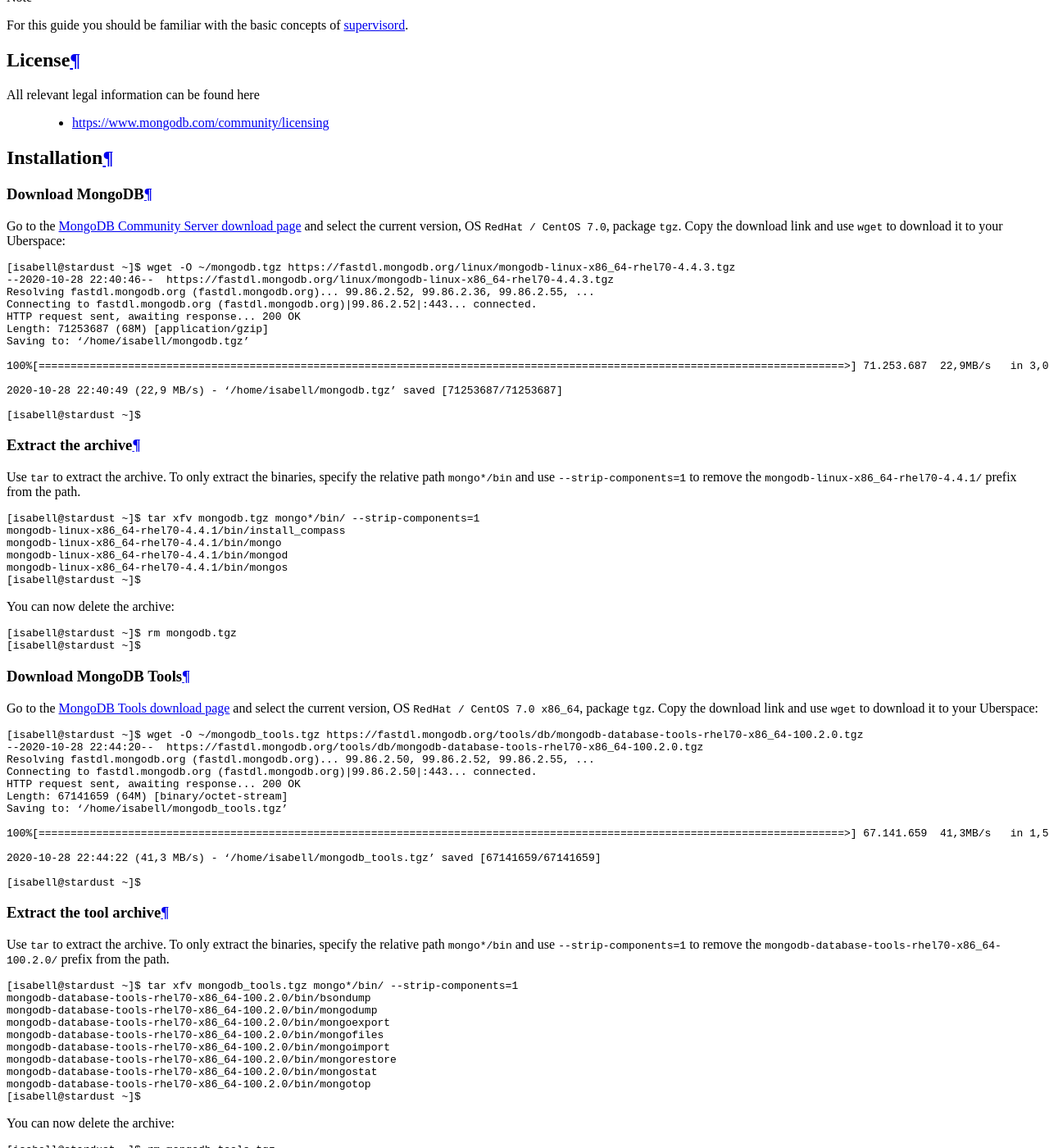
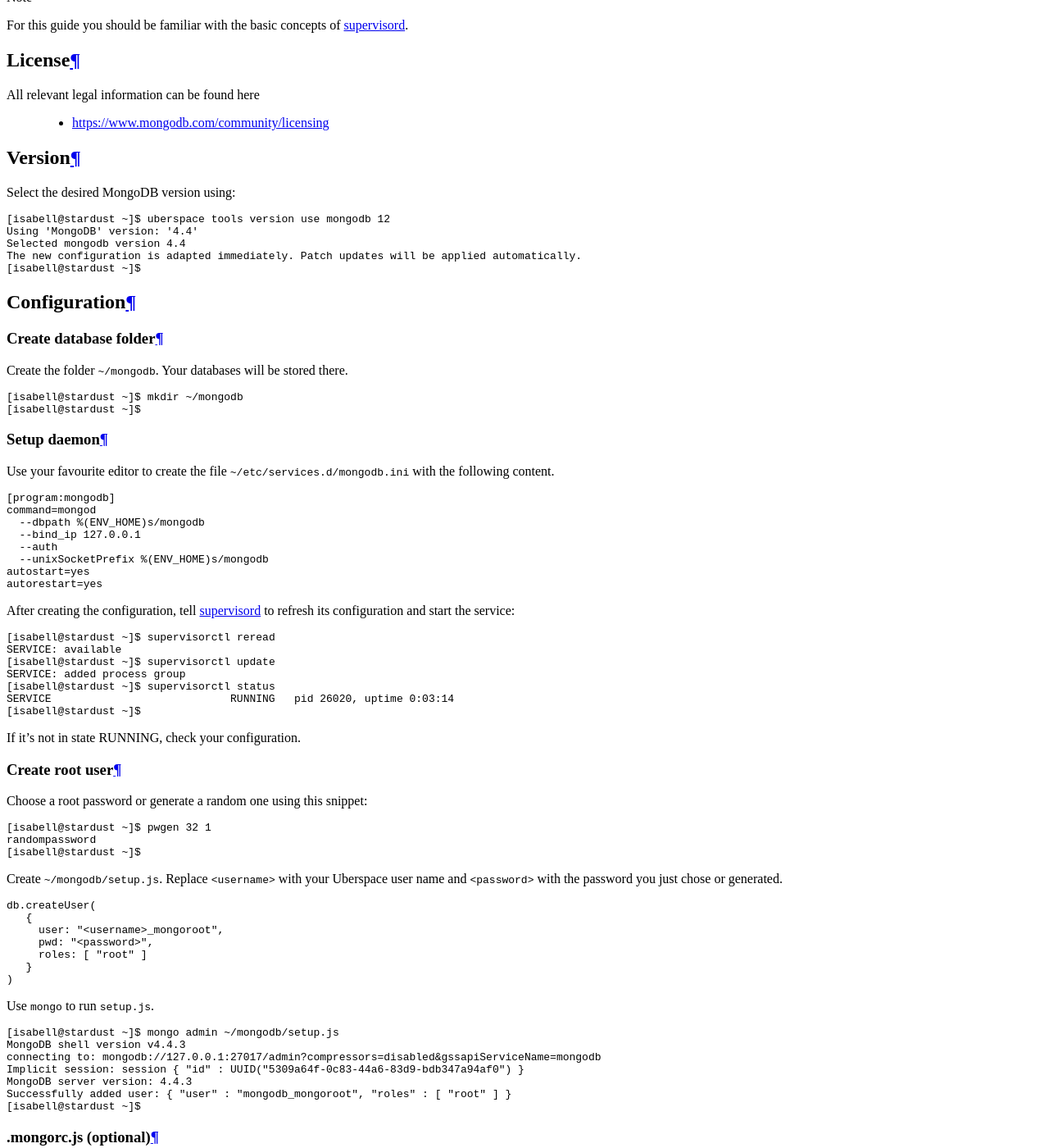
Before and after one commit to Uberspace/lab, a Sphinx documentation site: the page built from source/guide_mongodb.rst, in a window 1280 px wide and 1400 px high, scrolled down 4078 px. Shown: the whole window at 82% size. Built offline with Sphinx 7.4.7 and the Read the Docs theme 2.0.0, drawn with Linux system fonts in a browser that asks for light colours; some of the changed text lies outside the part shown.

Commit message:
[mongodb] update for pre-installed binaries

```diff
--- a/source/guide_mongodb.rst
+++ b/source/guide_mongodb.rst
@@ -30,100 +30,21 @@
 
   * https://www.mongodb.com/community/licensing
 
-Installation
-============
+Version
+=======
 
-Download MongoDB
-----------------
+Select the desired MongoDB version using:
 
-Go to the `MongoDB Community Server download page`_ and select the current version, OS ``RedHat / CentOS 7.0``, package ``tgz``. Copy the download link and use ``wget`` to download it to your Uberspace:
+::
 
-.. code-block::
-
- [isabell@stardust ~]$ wget -O ~/mongodb.tgz https://fastdl.mongodb.org/linux/mongodb-linux-x86_64-rhel70-4.4.3.tgz
- --2020-10-28 22:40:46--  https://fastdl.mongodb.org/linux/mongodb-linux-x86_64-rhel70-4.4.3.tgz
- Resolving fastdl.mongodb.org (fastdl.mongodb.org)... 99.86.2.52, 99.86.2.36, 99.86.2.55, ...
- Connecting to fastdl.mongodb.org (fastdl.mongodb.org)|99.86.2.52|:443... connected.
- HTTP request sent, awaiting response... 200 OK
- Length: 71253687 (68M) [application/gzip]
- Saving to: ‘/home/isabell/mongodb.tgz’
-
- 100%[==============================================================================================================================>] 71.253.687  22,9MB/s   in 3,0s
-
- 2020-10-28 22:40:49 (22,9 MB/s) - ‘/home/isabell/mongodb.tgz’ saved [71253687/71253687]
-
+ [isabell@stardust ~]$ uberspace tools version use mongodb 12
+ Using 'MongoDB' version: '4.4'
+ Selected mongodb version 4.4
+ The new configuration is adapted immediately. Patch updates will be applied automatically.
  [isabell@stardust ~]$
 
-Extract the archive
--------------------
-
-Use ``tar`` to extract the archive. To only extract the binaries, specify the relative path ``mongo*/bin`` and use ``--strip-components=1`` to remove the ``mongodb-linux-x86_64-rhel70-4.4.1/`` prefix from the path.
-
-.. code-block::
-
- [isabell@stardust ~]$ tar xfv mongodb.tgz mongo*/bin/ --strip-components=1
- mongodb-linux-x86_64-rhel70-4.4.1/bin/install_compass
- mongodb-linux-x86_64-rhel70-4.4.1/bin/mongo
- mongodb-linux-x86_64-rhel70-4.4.1/bin/mongod
- mongodb-linux-x86_64-rhel70-4.4.1/bin/mongos
- [isabell@stardust ~]$
-
-You can now delete the archive:
-
-.. code-block::
-
- [isabell@stardust ~]$ rm mongodb.tgz
- [isabell@stardust ~]$
-
-Download MongoDB Tools
-----------------------
-
-Go to the `MongoDB Tools download page`_ and select the current version, OS ``RedHat / CentOS 7.0 x86_64``, package ``tgz``. Copy the download link and use ``wget`` to download it to your Uberspace:
-
-.. code-block::
-
- [isabell@stardust ~]$ wget -O ~/mongodb_tools.tgz https://fastdl.mongodb.org/tools/db/mongodb-database-tools-rhel70-x86_64-100.2.0.tgz
- --2020-10-28 22:44:20--  https://fastdl.mongodb.org/tools/db/mongodb-database-tools-rhel70-x86_64-100.2.0.tgz
- Resolving fastdl.mongodb.org (fastdl.mongodb.org)... 99.86.2.50, 99.86.2.52, 99.86.2.55, ...
- Connecting to fastdl.mongodb.org (fastdl.mongodb.org)|99.86.2.50|:443... connected.
- HTTP request sent, awaiting response... 200 OK
- Length: 67141659 (64M) [binary/octet-stream]
- Saving to: ‘/home/isabell/mongodb_tools.tgz’
-
- 100%[==============================================================================================================================>] 67.141.659  41,3MB/s   in 1,5s
-
- 2020-10-28 22:44:22 (41,3 MB/s) - ‘/home/isabell/mongodb_tools.tgz’ saved [67141659/67141659]
-
- [isabell@stardust ~]$
-
-
-
-Extract the tool archive
-------------------------
-
-Use ``tar`` to extract the archive. To only extract the binaries, specify the relative path ``mongo*/bin`` and use ``--strip-components=1`` to remove the ``mongodb-database-tools-rhel70-x86_64-100.2.0/`` prefix from the path.
-
-.. code-block::
-
- [isabell@stardust ~]$ tar xfv mongodb_tools.tgz mongo*/bin/ --strip-components=1
- mongodb-database-tools-rhel70-x86_64-100.2.0/bin/bsondump
- mongodb-database-tools-rhel70-x86_64-100.2.0/bin/mongodump
- mongodb-database-tools-rhel70-x86_64-100.2.0/bin/mongoexport
- mongodb-database-tools-rhel70-x86_64-100.2.0/bin/mongofiles
- mongodb-database-tools-rhel70-x86_64-100.2.0/bin/mongoimport
- mongodb-database-tools-rhel70-x86_64-100.2.0/bin/mongorestore
- mongodb-database-tools-rhel70-x86_64-100.2.0/bin/mongostat
- mongodb-database-tools-rhel70-x86_64-100.2.0/bin/mongotop
- [isabell@stardust ~]$
-
-You can now delete the archive:
-
-.. code-block::
-
- [isabell@stardust ~]$ rm mongodb_tools.tgz
- [isabell@stardust ~]$
-
-
+Configuration
+=============
 
 Create database folder
 ----------------------
@@ -242,67 +160,13 @@
 Updates
 =======
 
-When a new version of MongoDB is released, use the following steps to update your installation.
+When a new version of MongoDB is released, use the `uberspace tools version use`
+command to update your installation. Afterwards, restart your instance.
 
 .. warning::
 
   You may need to perform additional steps to upgrade to the latest version. Please read the
   `release notes <MongoDB release notes_>`_ before you begin.
-
-Stop your MongoDB
------------------
-
-.. code-block::
-
- [isabell@stardust ~]$ supervisorctl stop mongodb
- mongodb: stopped
- [isabell@stardust ~]$
-
-Download and extract
---------------------
-
-Go through the same steps as above to download and extract the archive.
-
-Restart and check version
--------------------------
-
-Restart your MongoDB and login to check the version.
-
-.. code-block::
- :emphasize-lines: 4,7
-
- [isabell@stardust ~]$ supervisorctl start mongodb
- mongodb: started
- [isabell@stardust ~]$ mongo
- MongoDB shell version v4.4.3
- connecting to: mongodb://127.0.0.1:27017/?compressors=disabled&gssapiServiceName=mongodb
- Implicit session: session { "id" : UUID("cb614de8-7748-4530-b4d4-d42f0e430424") }
- MongoDB server version: 4.4.3
- connecting to: mongodb://127.0.0.1:27017/admin
- Implicit session: session { "id" : UUID("2ec1cc81-3c00-45a9-9f1c-423f7f5d46be") }
- MongoDB server version: 4.4.3
- ---
- The server generated these startup warnings when booting:
-        2020-10-28T22:49:35.811+01:00: /sys/kernel/mm/transparent_hugepage/enabled is 'always'. We suggest setting it to 'never'
-        2020-10-28T22:49:35.811+01:00: /sys/kernel/mm/transparent_hugepage/defrag is 'always'. We suggest setting it to 'never'
-        2020-10-28T22:49:35.811+01:00: Soft rlimits too low
-        2020-10-28T22:49:35.811+01:00:         currentValue: 1024
-        2020-10-28T22:49:35.811+01:00:         recommendedMinimum: 64000
- ---
- ---
-        Enable MongoDB's free cloud-based monitoring service, which will then receive and display
-        metrics about your deployment (disk utilization, CPU, operation statistics, etc).
-
-        The monitoring data will be available on a MongoDB website with a unique URL accessible to you
-        and anyone you share the URL with. MongoDB may use this information to make product
-        improvements and to suggest MongoDB products and deployment options to you.
-
-        To enable free monitoring, run the following command: db.enableFreeMonitoring()
-        To permanently disable this reminder, run the following command: db.disableFreeMonitoring()
-
- > exit
- bye
- [isabell@stardust ~]$
 
 .. _MongoDB: https://www.mongodb.com/
 .. _MongoDB Community Server download page: https://www.mongodb.com/download-center/community
```
Also changed, not shown: other parts of source/guide_mongodb.rst (+0 -3 lines).
